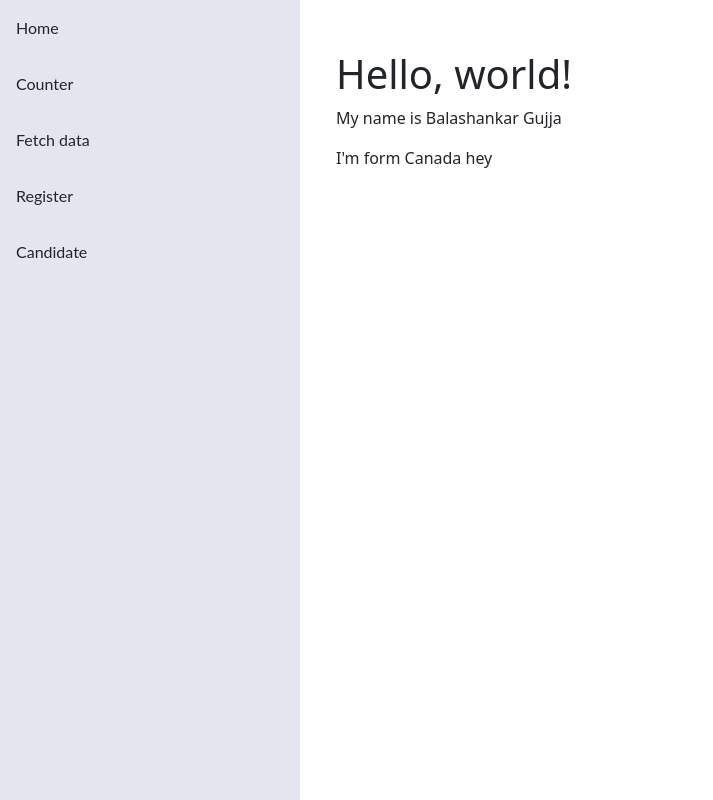
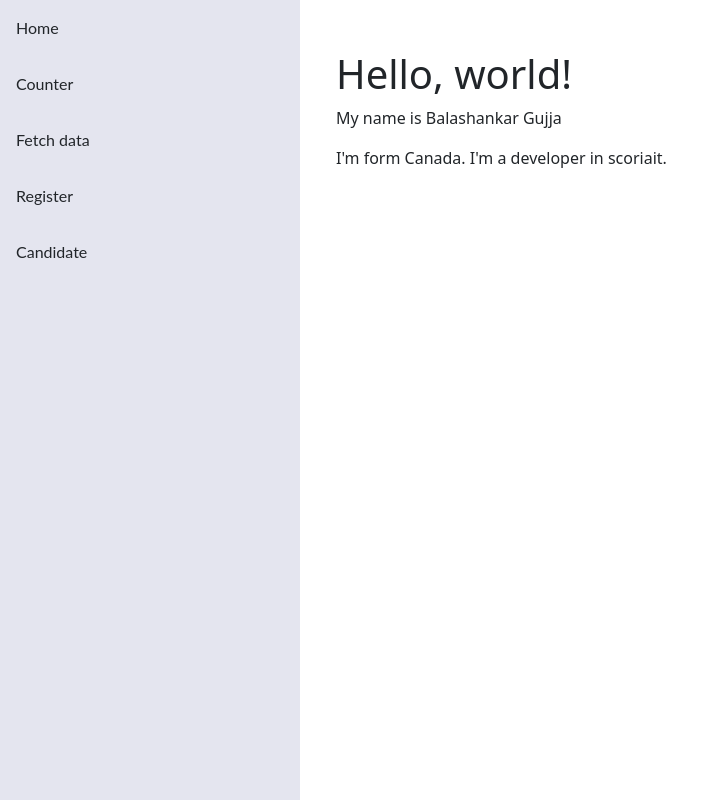
Before and after one commit to balu-scoriait/Angular-Forms, an Angular app in the folder ClientApp/: page / in a window 1280 px wide. Shown: the whole page, without its empty margins (0-713 px from the left). Built offline with nearby package versions, Linux system fonts and the light colour scheme.

Commit message:
added org

```diff
--- a/ClientApp/src/app/home/home.component.html
+++ b/ClientApp/src/app/home/home.component.html
@@ -1,3 +1,3 @@
 <h1>Hello, world!</h1>
 <p>My name is Balashankar Gujja</p>
-<p>I'm form Canada hey</p>
+<p>I'm form Canada. I'm a developer in scoriait.</p>
```
